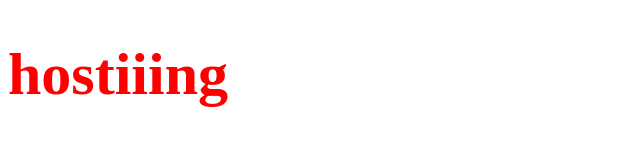
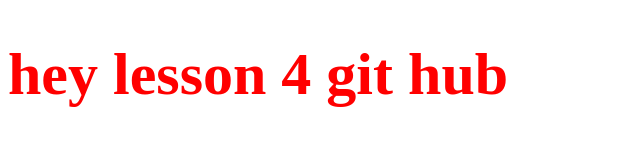
Before and after one commit to florescarolf/my-project, a plain HTML site: page index.html in a window 1280 px wide. Shown: the whole page, without its empty margins (0-640 px from the left). Drawn offline with Linux system fonts and the light colour scheme.

```diff
--- a/index.html
+++ b/index.html
@@ -10,7 +10,7 @@
 
 </style>
 <body>
-    <h1>hostiiing</h1>
+    <h1>hey lesson 4 git hub</h1>
     <script src="script.js"></script>
 </body>
 </html>
```
